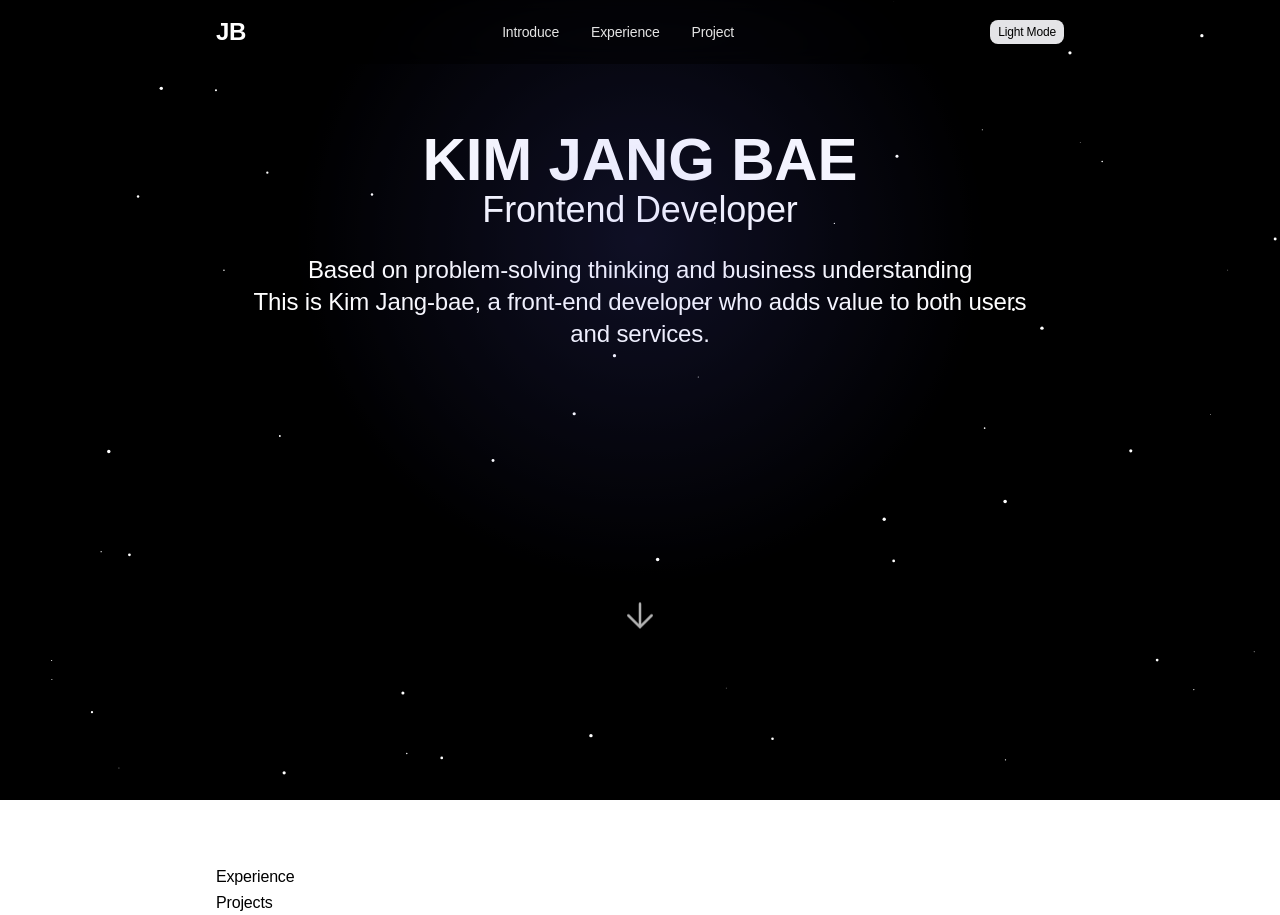
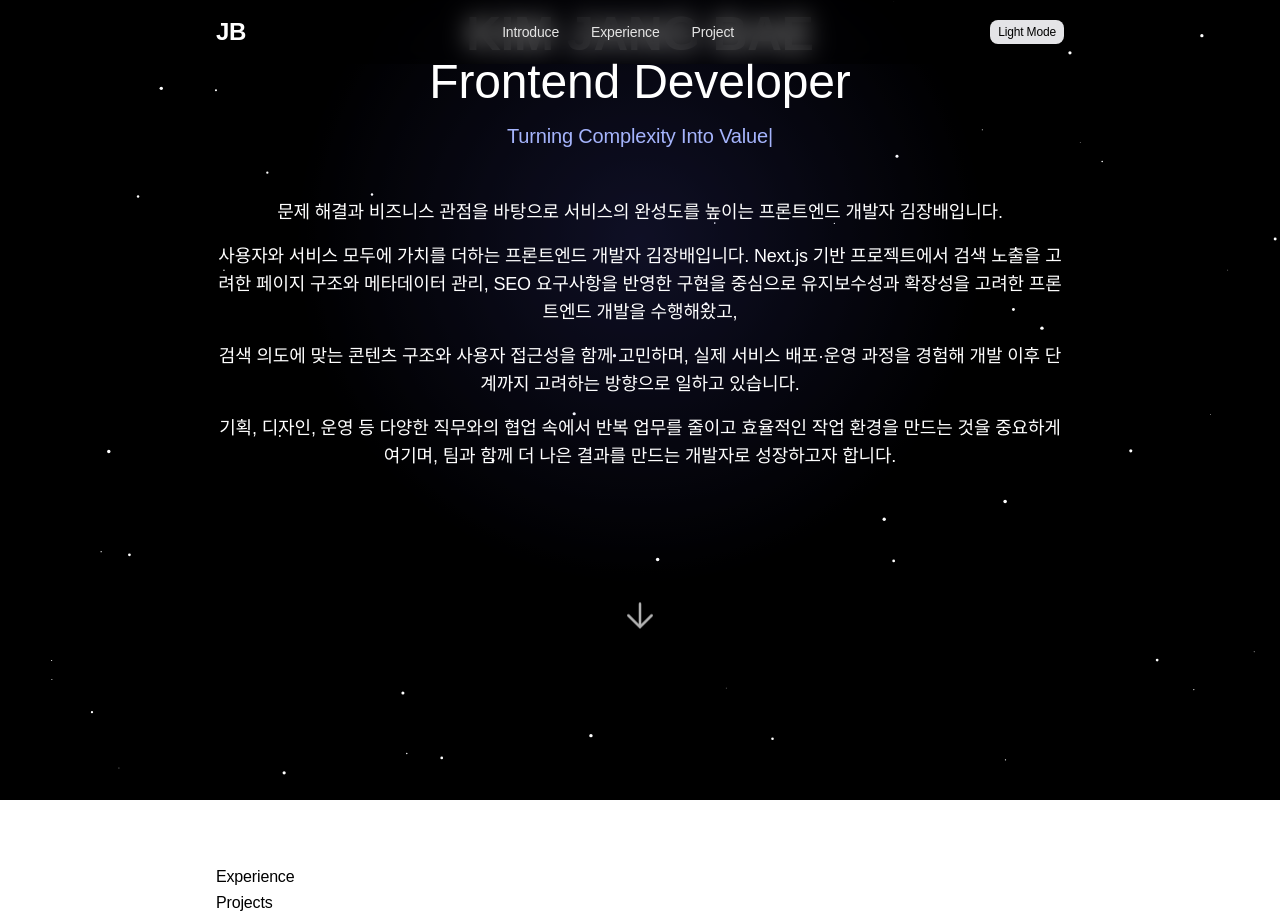
Before and after one commit to JangBai/JangBai.github.io, a React (Vite) app: page / in a window 1280 px wide. Built offline with nearby package versions, Linux system fonts and the light colour scheme; a web font is replaced by a local one.

Commit message:
feat: 리액트타이포 라이브러리 추가 및 설정 및 Introduce 수정 작업

```diff
--- a/package.json
+++ b/package.json
@@ -13,7 +13,8 @@
   },
   "dependencies": {
     "react": "^19.2.0",
-    "react-dom": "^19.2.0"
+    "react-dom": "^19.2.0",
+    "react-type-animation": "^3.2.0"
   },
   "devDependencies": {
     "@eslint/js": "^9.39.1",
--- a/src/App.tsx
+++ b/src/App.tsx
@@ -1,7 +1,7 @@
 import Header from "./components/layout/Header";
 import Home from "./pages/home/Home";
 import Starfield from "./components/ui/Starfield";
-import Test from "./test";
+// import Test from "./test";
 
 export default function App() {
   return (
--- a/src/components/layout/Header.tsx
+++ b/src/components/layout/Header.tsx
@@ -7,7 +7,7 @@ export default function Header() {
       <div className="flex items-center justify-between py-3 sm:py-4">
         {/* Logo */}
         <h1>
-          <a href="#introduce" className="tracking-tight">
+          <a href="/" className="tracking-tight">
             <span className="text-xl font-bold text-[var(--color-primary)] sm:text-2xl">
               JB
             </span>
--- /dev/null
+++ b/src/pages/home/About.tsx
@@ -0,0 +1,34 @@
+export default function About() {
+  return (
+    <section
+      id="about"
+      className="flex flex-col items-center justify-center gap-6"
+    >
+      <h2 className="text-2xl font-bold text-[var(--color-primary)] sm:text-xl md:text-3xl lg:text-5xl">
+        About Me
+      </h2>
+      <p className="flex flex-col gap-4 text-center text-[var(--color-primary)] sm:text-lg lg:text-xl">
+        <span>
+          문제 해결과 비즈니스 관점을 바탕으로 서비스의 완성도를 높이는
+          프론트엔드 개발자 김장배입니다.
+        </span>
+        <span>
+          사용자와 서비스 모두에 가치를 더하는 프론트엔드 개발자 김장배입니다.
+          Next.js 기반 프로젝트에서 검색 노출을 고려한 페이지 구조와 메타데이터
+          관리, SEO 요구사항을 반영한 구현을 중심으로 유지보수성과 확장성을
+          고려한 프론트엔드 개발을 수행해왔고,
+        </span>
+        <span>
+          검색 의도에 맞는 콘텐츠 구조와 사용자 접근성을 함께 고민하며, 실제
+          서비스 배포·운영 과정을 경험해 개발 이후 단계까지 고려하는 방향으로
+          일하고 있습니다.
+        </span>
+        <span>
+          기획, 디자인, 운영 등 다양한 직무와의 협업 속에서 반복 업무를 줄이고
+          효율적인 작업 환경을 만드는 것을 중요하게 여기며, 팀과 함께 더 나은
+          결과를 만드는 개발자로 성장하고자 합니다.
+        </span>
+      </p>
+    </section>
+  );
+}
--- a/src/pages/home/Home.tsx
+++ b/src/pages/home/Home.tsx
@@ -1,11 +1,14 @@
 import Experience from "./Experience";
 import Projects from "./Projects";
 import Introduce from "./Introduce";
+// import About from "./About";
 
 export default function Home() {
   return (
     <>
       <Introduce />
+      {/* 일단 보류 -> 따로 분리할지 결정되면 다시 추가 */}
+      {/* <About /> */}
       <Experience />
       <Projects />
     </>
--- a/src/pages/home/Introduce.tsx
+++ b/src/pages/home/Introduce.tsx
@@ -1,30 +1,55 @@
+import { TypeAnimation } from "react-type-animation";
+
 export default function Introduce() {
   return (
-    <section
-      id="introduce"
-      className="relative flex h-screen -translate-y-32 flex-col items-center justify-center gap-6 max-sm:h-[60vh] sm:-translate-y-56 sm:gap-12"
-    >
-      <div className="flex flex-col items-center justify-center gap-6">
+    <section className="relative flex h-screen -translate-y-32 flex-col items-center justify-center gap-6 max-sm:h-[60vh] sm:-translate-y-56 sm:gap-12">
+      <div className="flex flex-col items-center justify-center gap-4">
         <div className="text-center text-[var(--color-primary)]">
-          <h2 className="text-3xl font-bold sm:text-5xl lg:text-6xl">
+          <h2 className="text-3xl font-bold sm:text-5xl lg:text-5xl">
             KIM JANG BAE
           </h2>
-          <p className="text-xl sm:text-3xl lg:text-4xl">Frontend Developer</p>
+          <p className="text-xl sm:text-3xl lg:text-5xl">Frontend Developer</p>
         </div>
-        <div className="flex flex-col items-center justify-center px-4">
-          <span className="text-center text-base text-[var(--color-primary)] sm:text-xl lg:text-2xl">
-            {/* 문제 해결 중심의 사고와 비즈니스 이해를 바탕으로, */}
-            Based on problem-solving thinking and business understanding
-          </span>
-          <span className="text-center text-base text-[var(--color-primary)] sm:text-xl lg:text-2xl">
-            {/* 사용자와 서비스 모두에 가치를 더하는 프론트엔드 개발자 김장배입니다. */}
-            This is Kim Jang-bae, a front-end developer who adds value to both
-            users and services.
-          </span>
+        <div className="flex flex-col items-center justify-center gap-4 px-4 text-center text-[var(--color-accent-strong)] dark:text-[var(--color-accent-soft)] sm:text-lg lg:text-xl">
+          <TypeAnimation
+            sequence={[
+              "Turning Complexity Into Value",
+              3000, // 다 쓰고 대기
+              "", // 지우기
+              1500, // 지운 후 대기
+            ]}
+            speed={10}
+            cursor={true}
+            repeat={Infinity}
+          />
         </div>
       </div>
       {/* <div className="absolute inset-0 bg-[radial-gradient(circle_at_center,rgba(99,102,241,0.25)_0%,transparent_60%)] dark:bg-[radial-gradient(circle_at_center,rgba(99,102,241,0.25)_0%,transparent_60%)]" /> */}
-      <div className="animate-glow absolute inset-0 bg-[radial-gradient(circle_at_center,rgba(99,102,241,0.25)_0%,transparent_60%)] dark:bg-[radial-gradient(circle_at_center,rgba(99,102,241,0.25)_0%,transparent_60%)]" />
+      <div className="animate-glow rounded-50% absolute inset-0 -z-10 bg-[radial-gradient(circle_at_center,rgba(99,102,241,0.15)_0%,transparent_60%)] dark:bg-[radial-gradient(circle_at_center,rgba(99,102,241,0.25)_0%,transparent_60%)]" />
+
+      <p className="flex flex-col gap-4 text-center text-[var(--color-primary)] sm:text-lg lg:text-lg">
+        <span>
+          문제 해결과 비즈니스 관점을 바탕으로 서비스의 완성도를 높이는
+          프론트엔드 개발자 김장배입니다.
+        </span>
+        <span>
+          사용자와 서비스 모두에 가치를 더하는 프론트엔드 개발자 김장배입니다.
+          Next.js 기반 프로젝트에서 검색 노출을 고려한 페이지 구조와 메타데이터
+          관리, SEO 요구사항을 반영한 구현을 중심으로 유지보수성과 확장성을
+          고려한 프론트엔드 개발을 수행해왔고,
+        </span>
+        <span>
+          검색 의도에 맞는 콘텐츠 구조와 사용자 접근성을 함께 고민하며, 실제
+          서비스 배포·운영 과정을 경험해 개발 이후 단계까지 고려하는 방향으로
+          일하고 있습니다.
+        </span>
+        <span>
+          기획, 디자인, 운영 등 다양한 직무와의 협업 속에서 반복 업무를 줄이고
+          효율적인 작업 환경을 만드는 것을 중요하게 여기며, 팀과 함께 더 나은
+          결과를 만드는 개발자로 성장하고자 합니다.
+        </span>
+      </p>
+
       <div className="animate-float left-50 absolute bottom-0">
         <svg
           width="40"
```
Also changed, not shown: 1 other file (tests, documents, lock files or other folders).
